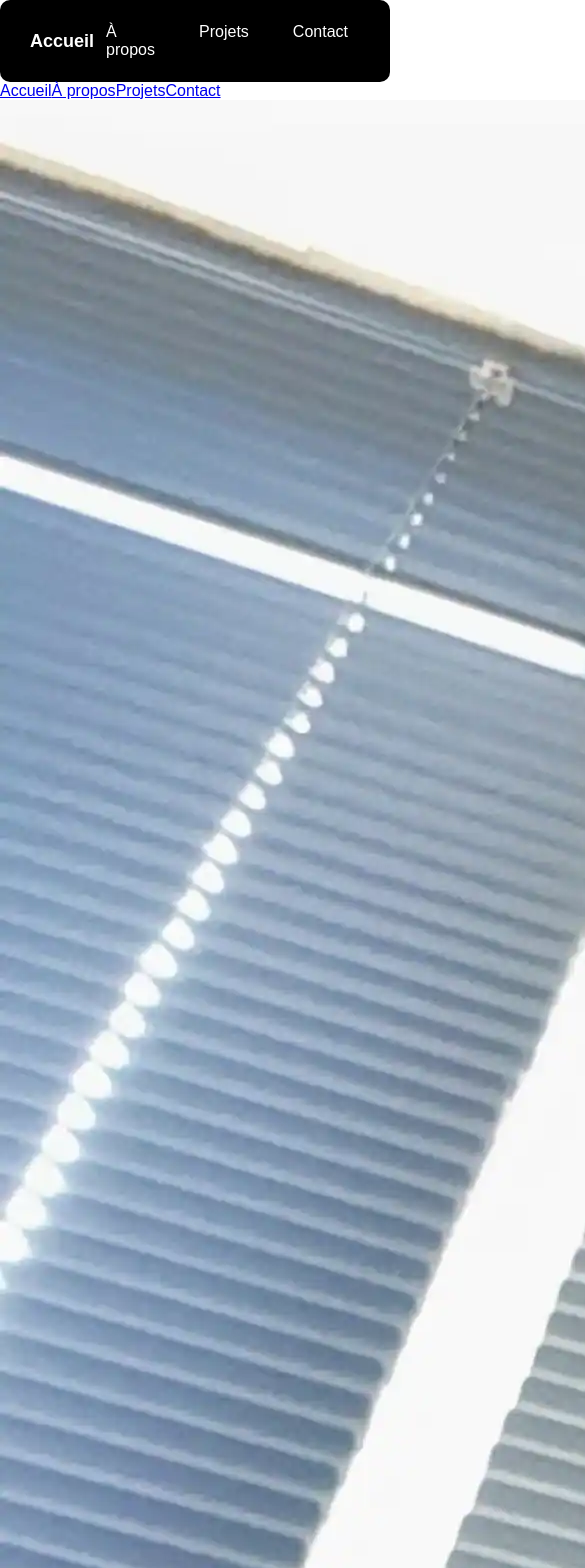
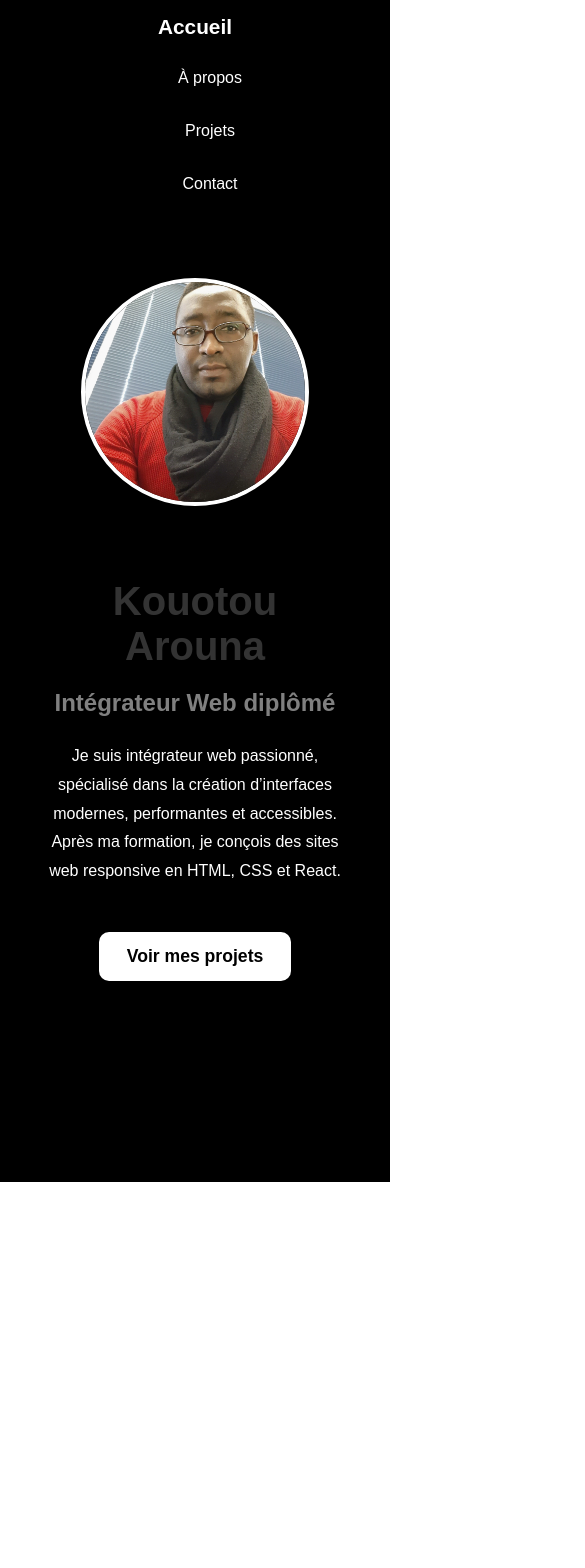
Before and after one commit to karouna87/Cr-ez-et-publiez-votre-portfolio-de-d-veloppeur, a React (Create React App) app in the folder portfolio/: page / in a window 390 px wide. Shown: the top 1568 px of the page, 585 px wide, since content can reach past the window. After the commit the page ends 1182 px from the top, so only its background shows below. Built offline with nearby package versions, Linux system fonts and the light colour scheme.

Commit message:
Troisième commit: Création d'une page d'accueil responsive

```diff
--- a/portfolio/src/App.js
+++ b/portfolio/src/App.js
@@ -3,7 +3,6 @@ import Home from "./pages/Home.jsx";
 import About from "./pages/About";
 import Projects from "./pages/Projects";
 import Contact from "./pages/Contact";
-import Navbar from "./components/Navbar";
 import Header from "./components/Header";
 import "./styles/main.css";
 
@@ -11,7 +10,6 @@ function App() {
   return (
     <BrowserRouter>
       <Header />
-      <Navbar />
       <Routes>
         <Route path="/" element={<Home />} />
         <Route path="/about" element={<About />} />
--- a/portfolio/src/components/Header.css
+++ b/portfolio/src/components/Header.css
@@ -34,3 +34,55 @@
   background-color: white;
   color: black;
 }
+
+
+/* 📱 RESPONSIVE TABLETTE */
+@media (max-width: 768px) {
+
+  .header {
+    flex-direction: column;
+    gap: 20px;
+
+    padding: 20px;
+    text-align: center;
+  }
+
+  .nav {
+    flex-wrap: wrap;
+    justify-content: center;
+    gap: 15px;
+  }
+
+  .logo a {
+    font-size: 1.5rem;
+  }
+
+  .nav a {
+    font-size: 1rem;
+    padding: 10px 15px;
+  }
+}
+
+/* Media queries  */
+
+@media (max-width: 480px) {
+
+  .header {
+    border-radius: 0;
+    padding: 15px;
+  }
+
+  .nav {
+    flex-direction: column;
+    width: 100%;
+  }
+
+  .nav a {
+    width: 100%;
+    text-align: center;
+  }
+
+  .logo a {
+    font-size: 1.3rem;
+  }
+}
--- a/portfolio/src/pages/Home.css
+++ b/portfolio/src/pages/Home.css
@@ -0,0 +1,104 @@
+.home {
+  background-color: black;
+  min-height: 100vh;
+  padding: 60px 40px;
+  color: white;
+}
+
+.hero {
+  display: flex;
+  align-items: center;
+  justify-content: center;
+  gap: 80px;
+  flex-wrap: wrap;
+}
+
+/* profile */
+.profile-img {
+  width: 350px;
+  height: 350px;
+  object-fit: cover;
+  border-radius: 50%;
+  border: 4px solid white;
+  transition: transform 0.3s ease;
+}
+
+.profile-img:hover {
+  transform: scale(1.05);
+}
+
+/* texte */
+.hero-text {
+  max-width: 650px;
+}
+
+/* nom */
+.hero-text h1 {
+  font-size: 4rem;
+  margin-bottom: 10px;
+}
+
+/* métier */
+.hero-text h2 {
+  font-size: 2rem;
+  color: grey;
+  margin-bottom: 25px;
+}
+
+/* texte description */
+.hero-text p {
+  font-size: 1.3rem;
+  line-height: 1.8;
+  color: white;
+}
+
+/* bouton */
+.btn {
+  display: inline-block;
+  margin-top: 30px;
+  padding: 14px 28px;
+
+  background-color: white;
+  color: black;
+
+  text-decoration: none;
+  border-radius: 10px;
+
+  font-size: 1.1rem;
+  font-weight: bold;
+  transition: all 0.3s ease;
+}
+
+.btn:hover {
+  background-color: transparent;
+  color: white;
+  border: 2px solid white;
+}
+
+
+/* Media queries */
+@media (max-width: 768px) {
+
+  .hero {
+    flex-direction: column;
+    text-align: center;
+    gap: 40px;
+  }
+
+  .profile-img {
+    width: 220px;
+    height: 220px;
+  }
+
+  .hero-text h1 {
+    font-size: 2.5rem;
+  }
+
+  .hero-text h2 {
+    font-size: 1.5rem;
+  }
+
+  .hero-text p {
+    font-size: 1rem;
+  }
+}
--- a/portfolio/src/pages/Home.jsx
+++ b/portfolio/src/pages/Home.jsx
@@ -5,10 +5,10 @@ function Home() {
   return (
     <main className="home">
       <section className="hero">
-        <img src={profile} alt="Njoya Aoudou développeur web" className="profile-img" />
+        <img src={profile} alt="Kouotou Arouna développeur web" className="profile-img" />
 
         <div className="hero-text">
-          <h1>Njoya Aoudou</h1>
+          <h1>Kouotou Arouna</h1>
           <h2>Intégrateur Web diplômé</h2>
 
           <p>
```
